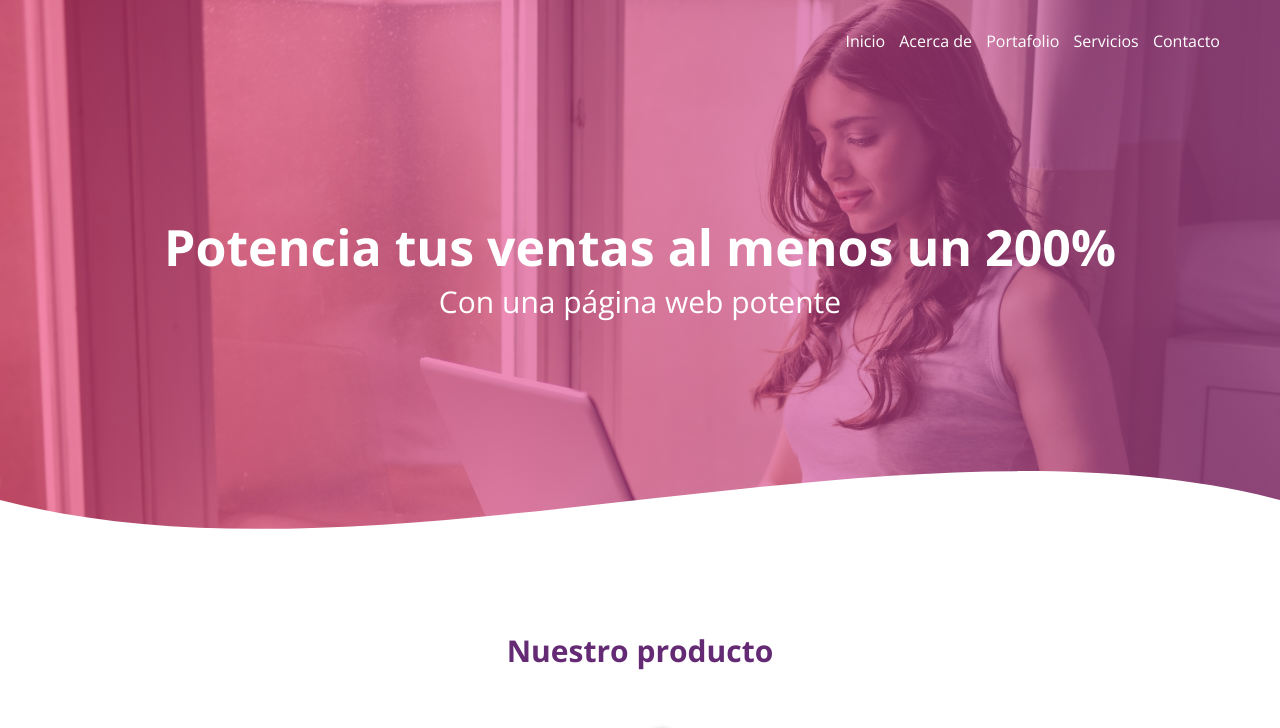
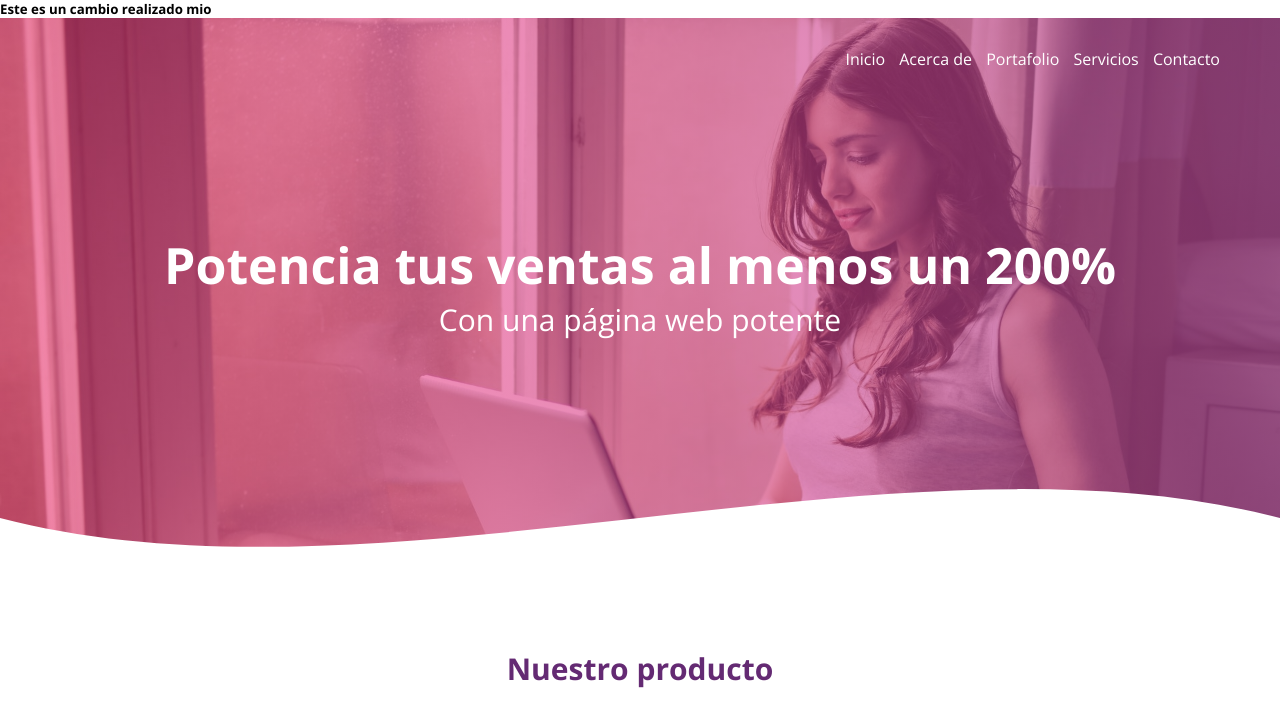
Before and after one commit to David117666/Talleres, a plain HTML site: page Plantilla Ejemplo/index.html in a window 1280 px wide. Shown: the top 728 px of the page. Drawn offline with nearby package versions, Linux system fonts and the light colour scheme.

Commit message:
Aqui estoy haciendo este cambio

```diff
--- a/Plantilla Ejemplo/index.html
+++ b/Plantilla Ejemplo/index.html
@@ -12,6 +12,7 @@
 </head>
 
 <body>
+    <h5> Este es un cambio realizado mio</h5>
     <header>
         <nav>
             <a href="#">Inicio</a>
```
